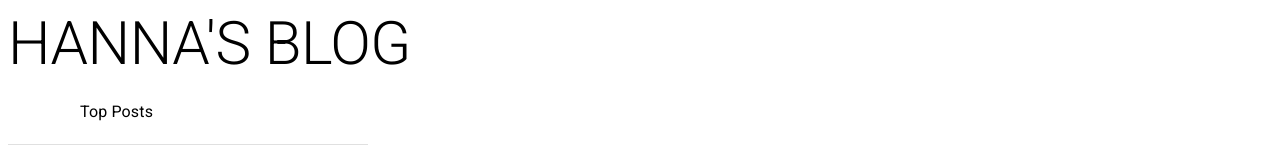
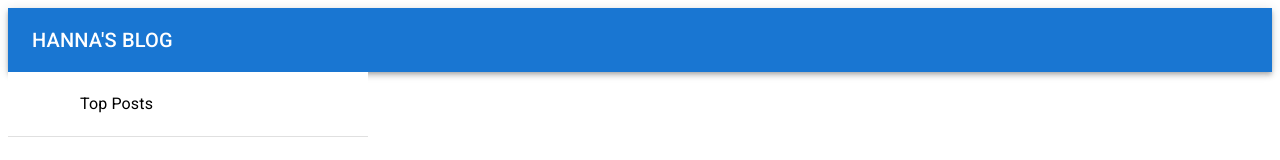
Before and after one commit to kimhanna-git/.netblog, a React (Create React App) app in the folder client/: page / in a window 1280 px wide. Shown: the top 160 px of the page. Built offline with nearby package versions, Linux system fonts and the light colour scheme; no server answers.

Commit message:
AppBar added

```diff
--- a/client/src/app/layout/App.tsx
+++ b/client/src/app/layout/App.tsx
@@ -2,6 +2,7 @@ import { Typography } from "@mui/material";
 import { useEffect, useState } from "react";
 import Catalog from "../../features/catalog/Catalog";
 import { Post } from "../models/post";
+import Header from "./Header";
 
 
 function App() {
@@ -29,7 +30,7 @@ function App() {
 
   return (
     <>
-      <Typography variant='h2'>HANNA'S BLOG</Typography>
+      <Header />
       <Catalog posts={posts} addPost={addPost} />
 
     </>
--- /dev/null
+++ b/client/src/app/layout/Header.tsx
@@ -0,0 +1,13 @@
+import { AppBar, Toolbar, Typography } from "@mui/material"
+
+export default function Header() {
+    return (
+        <AppBar position='static'>
+            <Toolbar>
+                <Typography variant='h6'>
+                    HANNA'S BLOG
+                </Typography>
+            </Toolbar>
+        </AppBar>
+    )
+}
```
Also changed, not shown: 6 other files (tests, documents, lock files or other folders).
